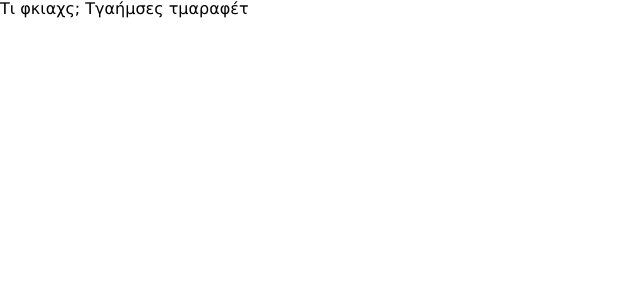
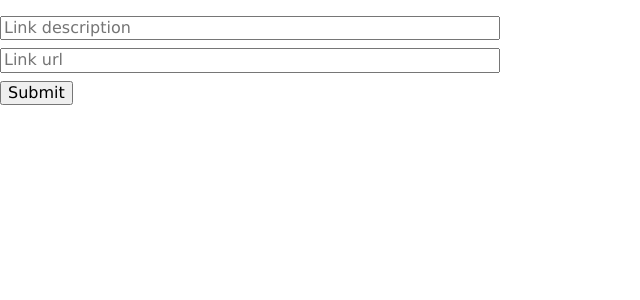
Before and after one commit to siluok3/hackernews-react-apollo, a React (Create React App) app: page / in a window 1280 px wide. Shown: the top 300 px of the page, without its empty margins (0-640 px from the left). Built offline with nearby package versions, Linux system fonts and the light colour scheme.

Commit message:
Add mutation to create a Link

```diff
--- a/src/components/App.js
+++ b/src/components/App.js
@@ -1,9 +1,9 @@
 import React, { Component } from 'react';
-import LinkList from './LinkList';
+import CreateLink from './CreateLink';
 
 class App extends Component {
   render() {
-    return <LinkList/>
+    return <CreateLink />
   }
 }
 
--- /dev/null
+++ b/src/components/CreateLink.js
@@ -0,0 +1,57 @@
+import React, { Component } from 'react';
+import { graphql } from 'react-apollo';
+import gql from 'graphql-tag';
+
+class CreateLink extends Component {
+    state = {
+        description: '',
+        url: '',
+    };
+
+    render() {
+        return(
+            <div>
+                <div className="flex flex-column mt3">
+                    <input
+                        className="mb2"
+                        value={this.state.description}
+                        onChange={e => this.setState({ description: e.target.value })}
+                        type="text"
+                        placeholder="Link description"
+                    />
+                    <input
+                        className="mb2"
+                        value={this.state.url}
+                        onChange={e => this.setState({ url: e.target.value })}
+                        type="text"
+                        placeholder="Link url"
+                    />
+                </div>
+                <button onClick={() => this._createLink()}>Submit</button>
+            </div>
+        );
+    }
+
+    _createLink = async () => {
+        const {description, url } = this.state;
+        await this.props.postMutation({
+            variables: {
+                description,
+                url,
+            }
+        })
+    }
+}
+
+const POST_MUTATION = gql`
+    mutation PostMutation($description: String!, $url: String!) {
+        post(description: $description, url: $url) {
+            id
+            createdAt
+            url
+            description
+        }
+    }
+`;
+
+export default graphql(POST_MUTATION, { name: 'postMutation' }) (CreateLink);
--- a/src/components/LinkList.js
+++ b/src/components/LinkList.js
@@ -1,5 +1,5 @@
 import React, { Component } from 'react';
-import {  graphql } from 'react-apollo';
+import { graphql } from 'react-apollo';
 import gql from 'graphql-tag';
 
 import Link from './Link';
```
Also changed, not shown: 1 other file (tests, documents, lock files or other folders).
